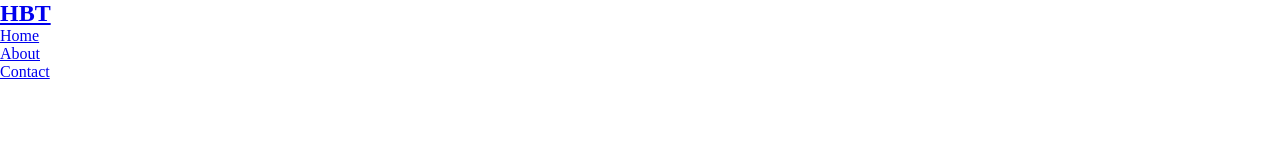
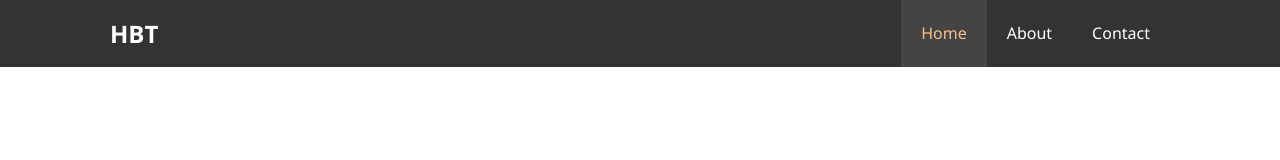
Before and after one commit to JakeHumphries/static-hotel, a plain HTML site: page index.html in a window 1280 px wide. Drawn offline with Linux system fonts and the light colour scheme.

Commit message:
added nav bar styling

```diff
--- a/css/style.css
+++ b/css/style.css
@@ -6,3 +6,69 @@
 }
 
 /* Main Styling */
+html,
+body {
+  font-family: "Segoe UI", Tahoma, Geneva, Verdana, sans-serif;
+  line-height: 1.7em;
+}
+
+a {
+  color: #333;
+  text-decoration: none;
+}
+
+h1,
+h2,
+h3 {
+  padding-bottom: 20px;
+}
+
+p {
+  margin: 10px 0;
+}
+
+/* Utility Classes */
+.container {
+  margin: auto;
+  max-width: 1100px;
+  overflow: auto;
+  padding: 0 20px;
+}
+
+/* NavBar */
+#navbar {
+  background: #333;
+  color: #fff;
+  overflow: auto;
+}
+
+#navbar a {
+  color: #fff;
+}
+
+#navbar h1 {
+  float: left;
+  padding-top: 20px;
+}
+
+#navbar ul {
+  list-style: none;
+  margin: 0;
+  float: right;
+}
+
+#navbar ul li {
+  float: left;
+}
+
+#navbar ul li a {
+  display: block;
+  padding: 20px;
+  text-align: center;
+}
+
+#navbar ul li a:hover,
+#navbar ul li a.current {
+  background: #444;
+  color: #f7c08a;
+}
--- a/index.html
+++ b/index.html
@@ -12,12 +12,14 @@
 <body>
   <header>
     <nav id="navbar">
-      <h1 class="logo"><a href="index.html">HBT</a></h1>
-      <ul>
-      <li><a href="index.html">Home</a></li>
-      <li><a href="about.html">About</a></li>
-      <li><a href="contact.html">Contact</a></li>
-        </ul>
+      <div class="container">
+        <h1 class="logo"><a href="index.html">HBT</a></h1>
+        <ul>
+        <li><a class="current" href="index.html">Home</a></li>
+        <li><a href="about.html">About</a></li>
+        <li><a href="contact.html">Contact</a></li>
+          </ul>
+      </div>
       </nav>
   </header>
 </body>
```
